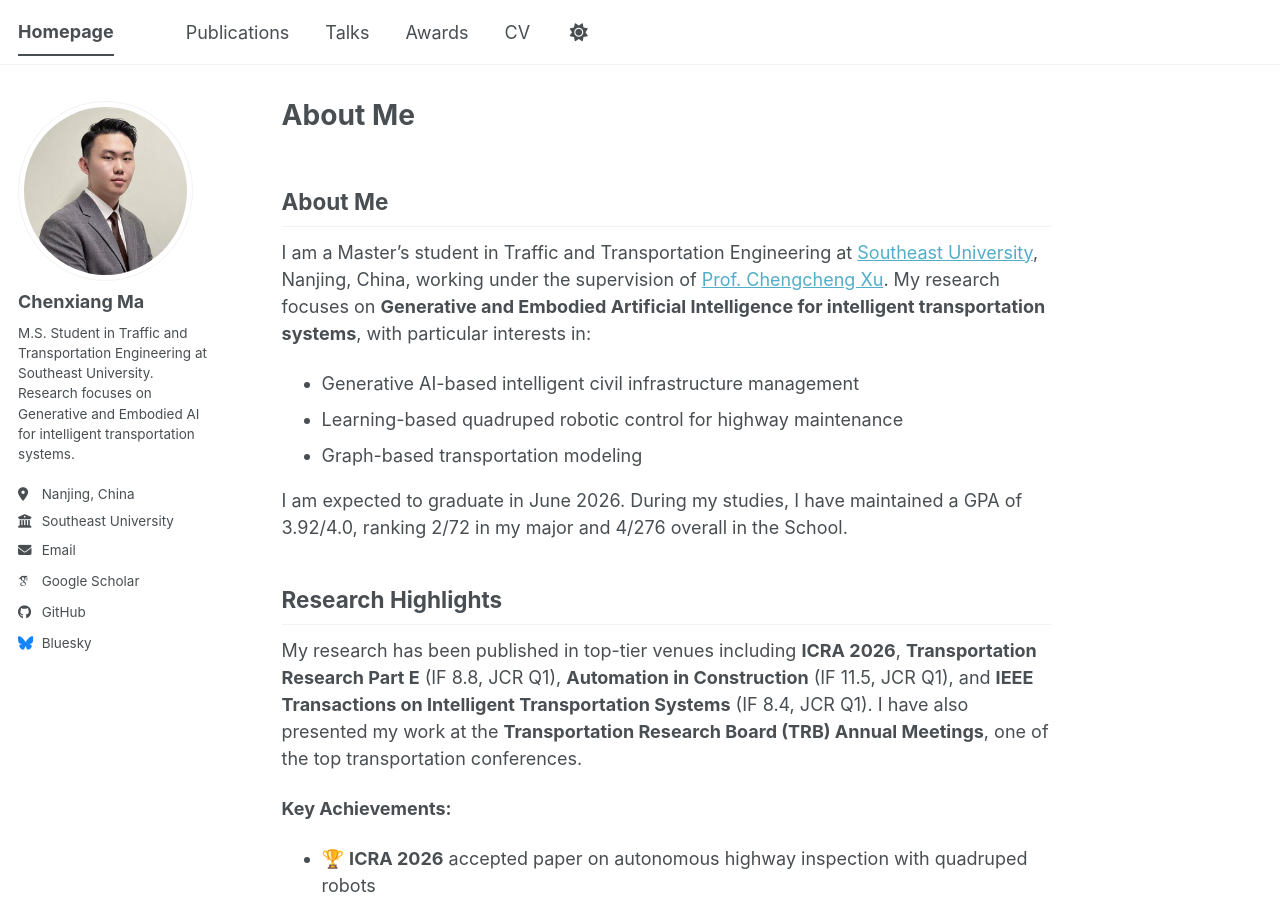
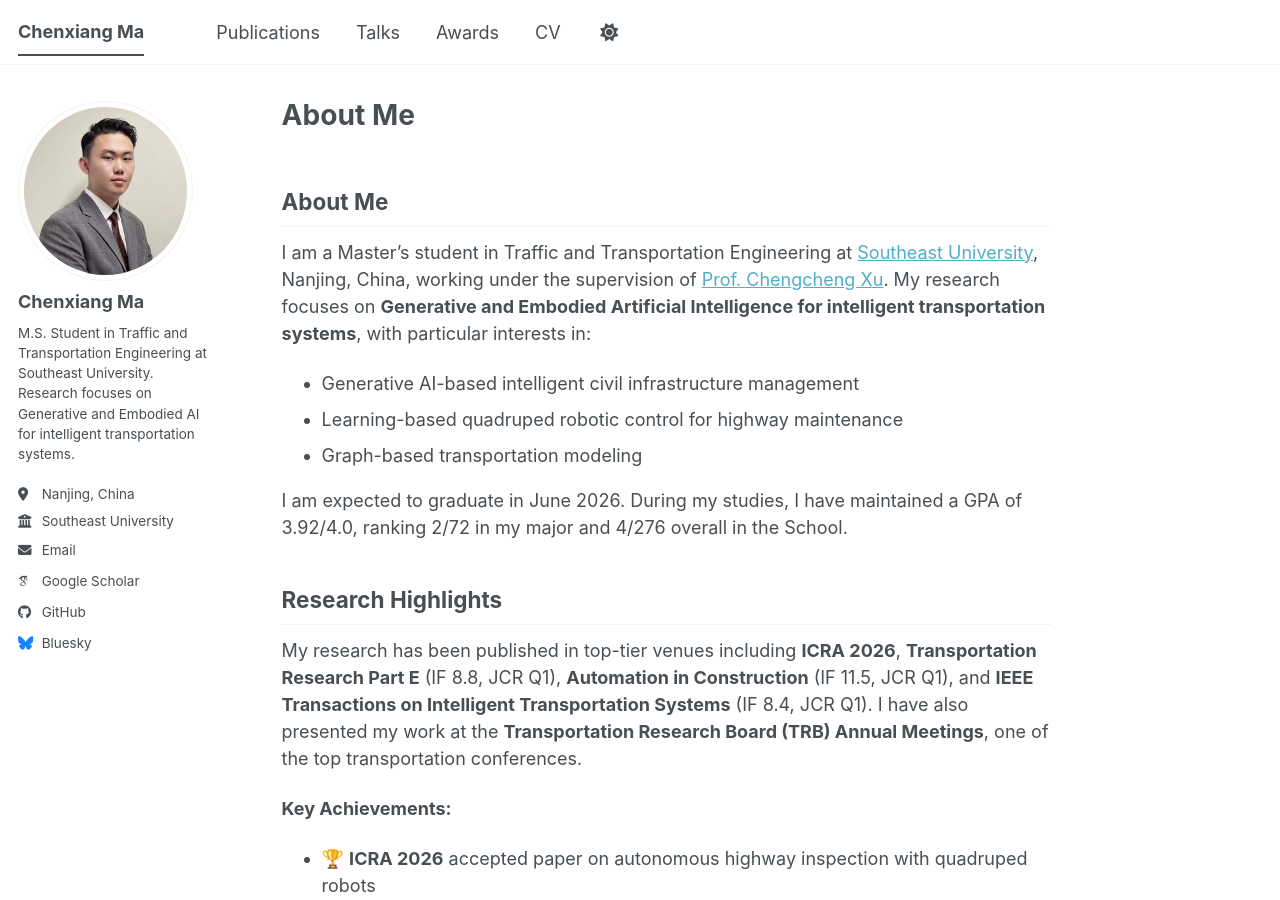
Before and after one commit to macxii23/macxii23.github.io, a Jekyll site: the page built from _pages/about.md, in a window 1280 px wide and 900 px high. Built offline with Jekyll 4.4.1, drawn with Linux system fonts in a browser that asks for light colours; some web fonts are replaced; a script bundle is joined from its source files by our own code; library files that are not in the unit come from our copies.

Commit message:
Update _config.yml

```diff
--- a/_config.yml
+++ b/_config.yml
@@ -9,7 +9,7 @@
 # Basic Site Settings
 locale                   : "en-US"
 site_theme               : "default" # The available themes options are "default", "air", "sunrise", "mint", "dirt" and "contrast"
-title                    : "Homepage"
+title                    : "Chenxiang Ma"
 title_separator          : "-"
 name                     : &name "Chenxiang Ma"
 description              : &description "Master's Student at Southeast University"   # Update this with a general description of your site, this is the default if not overridden by a page
```
